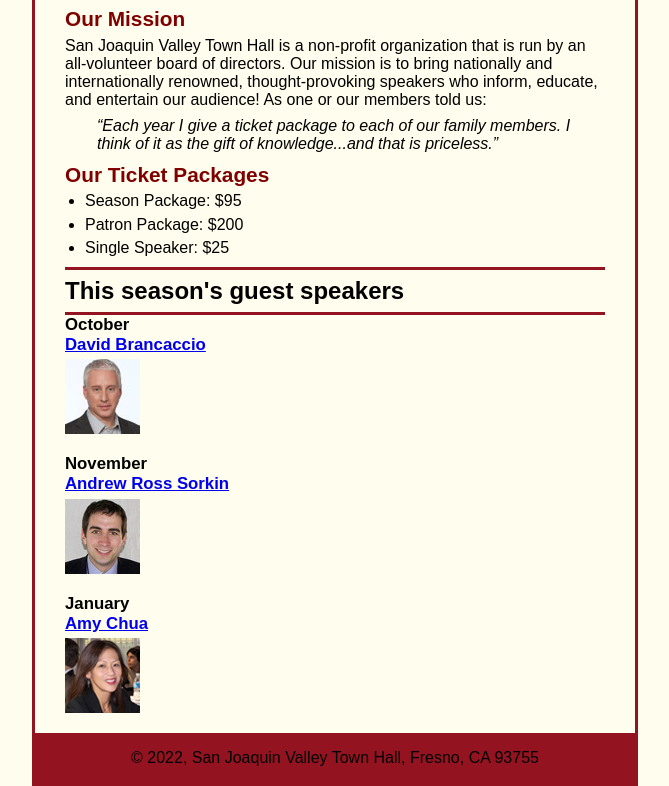
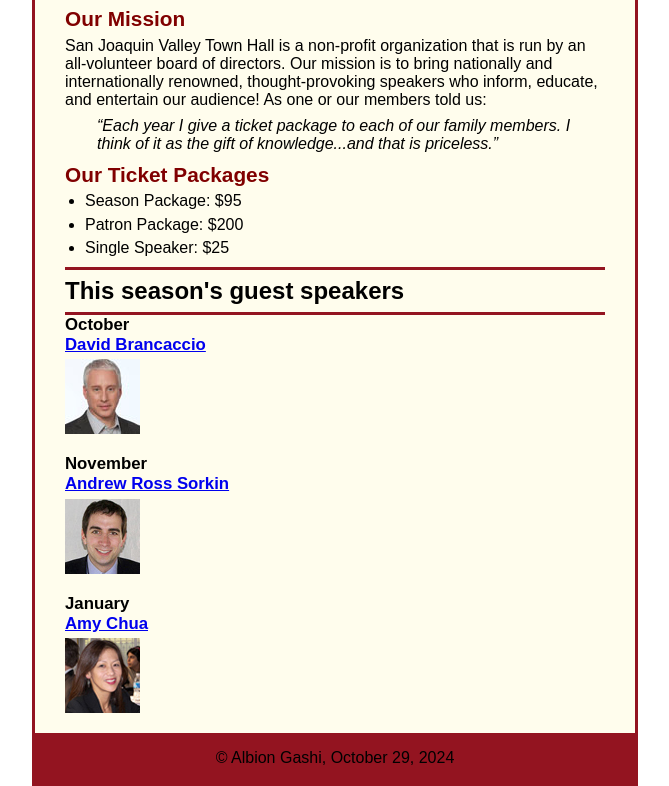
Before and after one commit to ag2654/A07, a plain HTML site: page index.html in a window 1280 px wide. Shown: the part 126-912 px from the top of the page, without its empty margins (305-974 px from the left). Drawn offline with Linux system fonts and the light colour scheme.

Commit message:
fixed missing html background and copyright

```diff
--- a/index.html
+++ b/index.html
@@ -56,7 +56,7 @@
       <img src="images/chua75.jpg" alt="Amy Chua photo" />
     </main>
     <footer>
-      <p>&copy; 2022, San Joaquin Valley Town Hall, Fresno, CA 93755</p>
+      <p>&copy; Albion Gashi, October 29, 2024</p>
     </footer>
   </body>
 </html>
--- a/styles/main.css
+++ b/styles/main.css
@@ -6,6 +6,10 @@
 * {
 	margin: 0;
 	padding: 0;
+}
+
+html {
+	background-color: white;
 }
 
 /* the styles for the elements */
```
